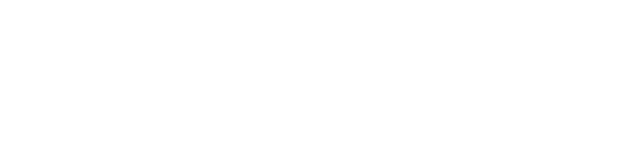
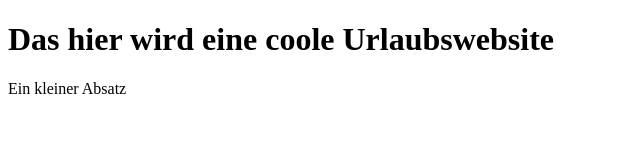
Before and after one commit to baui1/holidayadvice, a plain HTML site: page index.html in a window 1280 px wide. Shown: the whole page, without its empty margins (0-640 px from the left). Drawn offline with Linux system fonts and the light colour scheme.

Commit message:
Fixing bug: No content on website.

```diff
--- a/index.html
+++ b/index.html
@@ -6,6 +6,7 @@
   <title>Cooler Urlaubswebsite</title>
  </head>
  <body>
-
+  <h1>Das hier wird eine coole Urlaubswebsite</h1>
+  <p>Ein kleiner Absatz</p>
  </body>
 </html>
```
